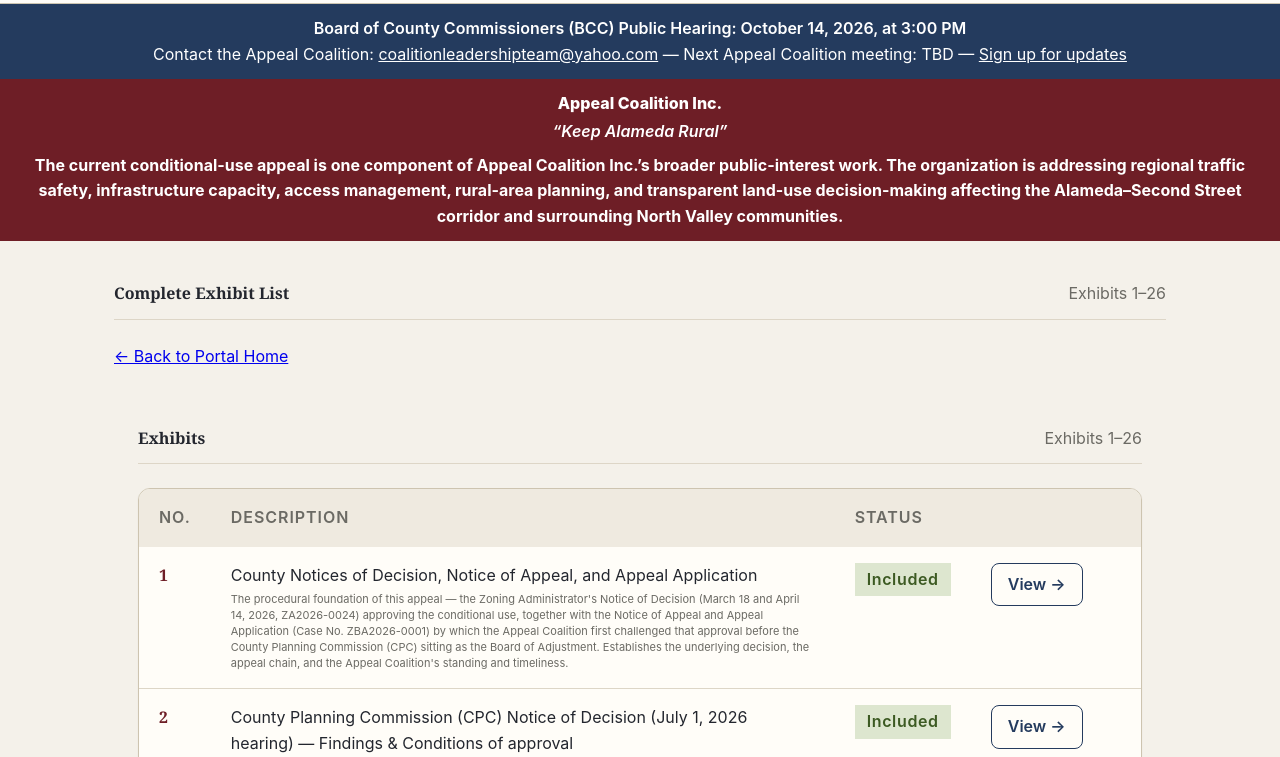
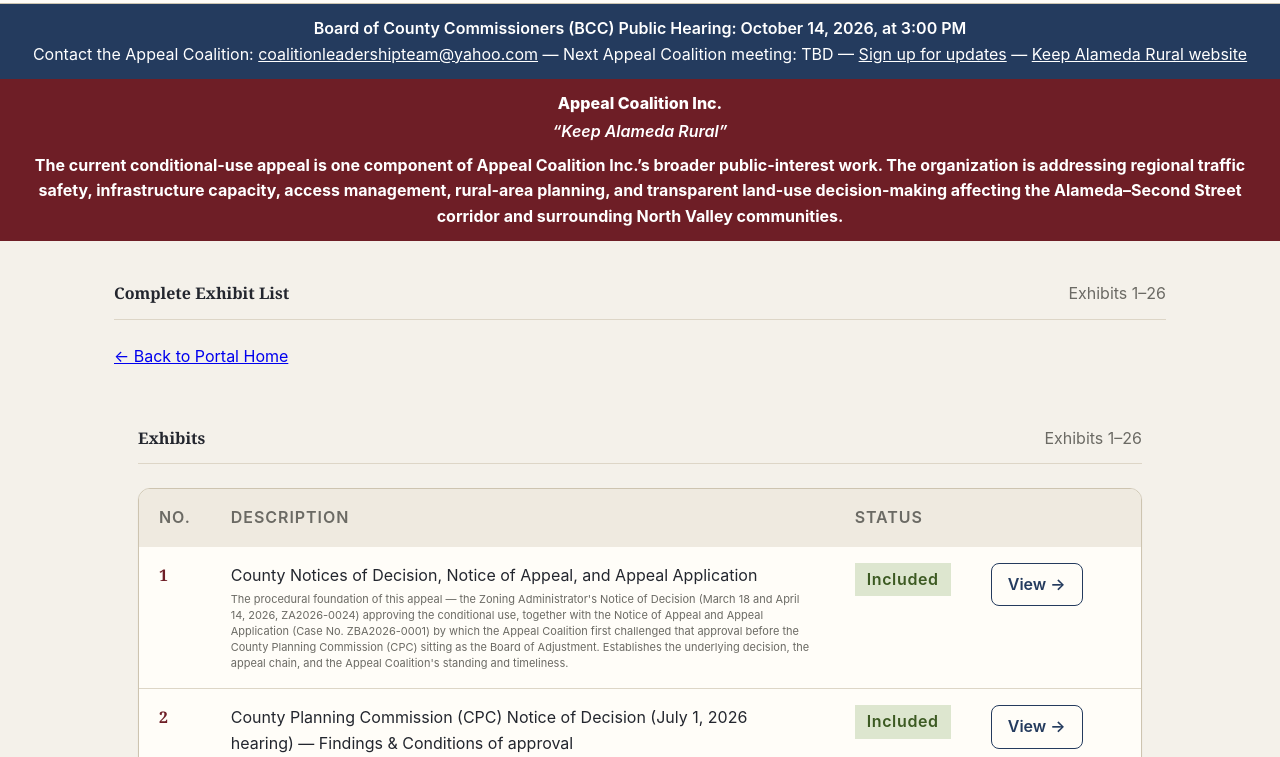
Before and after one commit to BCCAppeal-9600-2nd-Street/zba2026-0001-appeal-exhibits, a plain HTML site: page exhibits.html in a window 1280 px wide. Shown: the part 80-837 px from the top of the page. Drawn offline with Linux system fonts and the light colour scheme.

Commit message:
Add Keep Alameda Rural website link to banner and footer
Co-authored-by: Perplexity <noreply@perplexity.ai>

```diff
--- a/exhibits.html
+++ b/exhibits.html
@@ -148,7 +148,7 @@ tbody tr:hover{background:var(--color-surface-2)}
 
 <div style="background:var(--color-primary);color:#fff;text-align:center;padding:var(--space-3) var(--space-6);font-size:var(--text-sm);font-weight:600">
   Board of County Commissioners (BCC) Public Hearing: October 14, 2026, at 3:00 PM<br>
-  <span style="font-weight:400;font-size:var(--text-xs)">Contact the Appeal Coalition: <a href="mailto:coalitionleadershipteam@yahoo.com" style="color:#fff;text-decoration:underline">coalitionleadershipteam@yahoo.com</a> &mdash; Next Appeal Coalition meeting: TBD &mdash; <a href="https://form.jotform.com/262645149110048" target="_blank" rel="noopener" style="color:#fff;text-decoration:underline">Sign up for updates</a></span>
+  <span style="font-weight:400;font-size:var(--text-xs)">Contact the Appeal Coalition: <a href="mailto:coalitionleadershipteam@yahoo.com" style="color:#fff;text-decoration:underline">coalitionleadershipteam@yahoo.com</a> &mdash; Next Appeal Coalition meeting: TBD &mdash; <a href="https://form.jotform.com/262645149110048" target="_blank" rel="noopener" style="color:#fff;text-decoration:underline">Sign up for updates</a> &mdash; <a href="https://sites.google.com/view/keepalamedarural/" target="_blank" rel="noopener" style="color:#fff;text-decoration:underline">Keep Alameda Rural website</a></span>
 </div>
 <div style="background:var(--color-accent);color:#fff;text-align:center;padding:var(--space-3) var(--space-6);font-size:var(--text-sm);font-weight:700">
   <div style="font-size:var(--text-base);font-weight:800;margin-bottom:2px">Appeal Coalition Inc.</div>
@@ -211,7 +211,7 @@ tbody tr:hover{background:var(--color-surface-2)}
 <footer class="site-footer">
   <p class="prepared">Prepared by the Appeal Coalition</p>
   <p>This portal is provided as a courtesy access point for the Bernalillo County Board of County Commissioners and reviewing parties in connection with the appeal of case BA2026-0001 / ZA2026-0024.</p>
-  <p style="margin-top:var(--space-3)">Contact the Appeal Coalition: <a href="mailto:coalitionleadershipteam@yahoo.com" style="color:var(--color-primary);font-weight:600">coalitionleadershipteam@yahoo.com</a> &middot; <a href="https://form.jotform.com/262645149110048" target="_blank" rel="noopener" style="color:var(--color-primary);font-weight:600">Sign up for updates</a></p>
+  <p style="margin-top:var(--space-3)">Contact the Appeal Coalition: <a href="mailto:coalitionleadershipteam@yahoo.com" style="color:var(--color-primary);font-weight:600">coalitionleadershipteam@yahoo.com</a> &middot; <a href="https://form.jotform.com/262645149110048" target="_blank" rel="noopener" style="color:var(--color-primary);font-weight:600">Sign up for updates</a> &middot; <a href="https://sites.google.com/view/keepalamedarural/" target="_blank" rel="noopener" style="color:var(--color-primary);font-weight:600">Keep Alameda Rural website</a></p>
   <div class="note">Tip: click any "View PDF" link to open the document in a new tab, where you can read, search, zoom, or download it.</div>
 </footer>
 
```
Also changed, not shown: findings-challenged.html (+2 -2 lines), index.html (+2 -2 lines).
